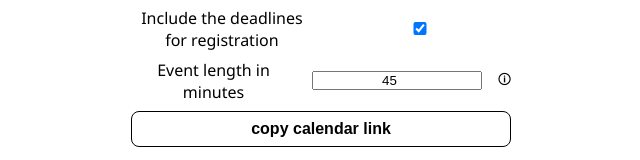
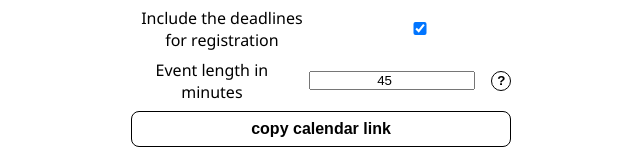
Before and after one commit to xypine/TKOAlyCalendarExtras, a SvelteKit app: page / in a window 1280 px wide. Shown: the part 360-520 px from the top of the page, without its empty margins (319-959 px from the left). Built offline with nearby package versions, Linux system fonts and the light colour scheme.

Commit message:
adjust the event length info button

```diff
--- a/src/routes/+page.svelte
+++ b/src/routes/+page.svelte
@@ -53,6 +53,7 @@
 			<p>Event length in minutes</p>
 			<input type="number" min="0" max="720" bind:value={eventLength} />
 			<button
+				class="info"
 				title="longer events are easier to see on your calendar"
 				on:click={(e) => {
 					if (e.target && 'title' in e.target && e.target.title) {
@@ -61,7 +62,7 @@
 					}
 				}}
 			>
-				🛈
+				?
 			</button>
 		</label>
 		<button
@@ -114,7 +115,14 @@
 		text-align: center;
 	}
 	label button {
-		border: none;
+		border: 1px solid;
+		border-radius: 9999999999px;
+		width: 1.5em;
+		height: 1.5em;
+		display: flex;
+		justify-content: center;
+		align-items: center;
+		font-weight: bold;
 		background-color: transparent;
 		cursor: pointer;
 		color: inherit;
```
